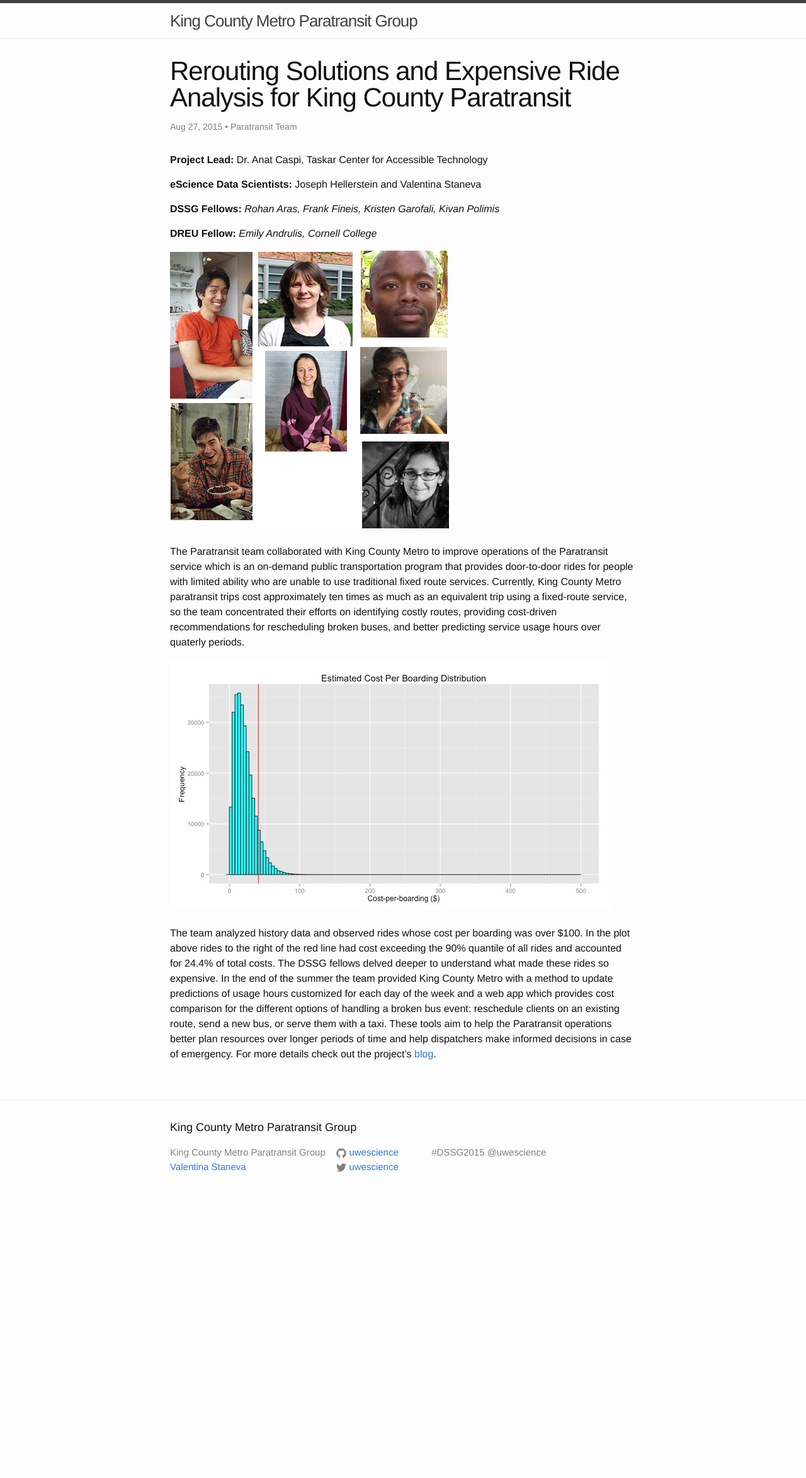
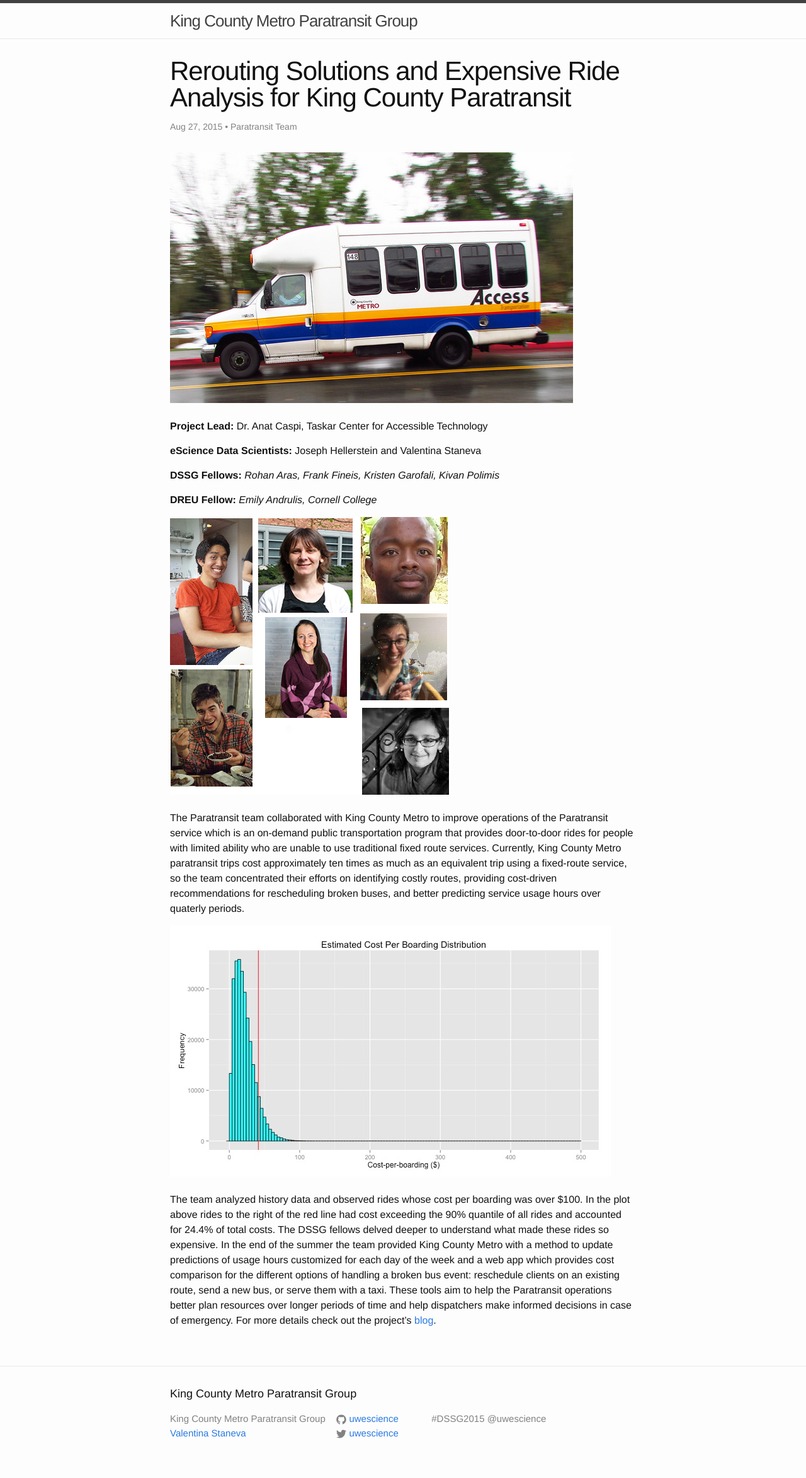
Before and after one commit to uwescience/DSSG2015-paratransit, a Jekyll site: the page built from _posts/2015-08-27-Summary.md, in a window 1280 px wide. Shown: the whole page at 63% size. Built offline with Jekyll 4.4.1, drawn with Linux system fonts in a browser that asks for light colours; before the commit the page ends 1924 px from its top, so only the background shows below that.

Commit message:
adding the access bus picture

```diff
--- a/_posts/2015-08-27-Summary.md
+++ b/_posts/2015-08-27-Summary.md
@@ -6,6 +6,10 @@
 author: "Paratransit Team"
 
 ---
+<img src= "http://uwescience.github.io/DSSG2015-paratransit/images/Access_bus_pic.jpg" alt="bus" style="padding-right: 10px; padding-bottom: 10px" align="middle">
+
+
+
 
 **Project Lead:**
 Dr. Anat Caspi, Taskar Center for Accessible Technology
```
Also changed, not shown: images/Access_bus_pic.jpg (added).
